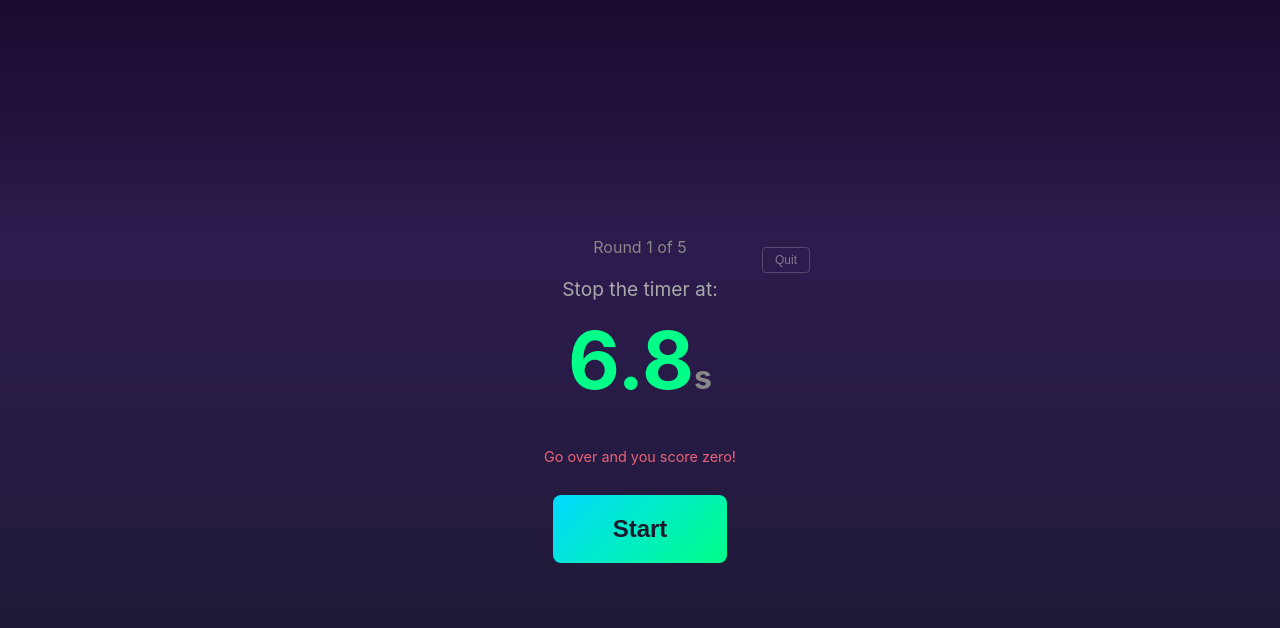
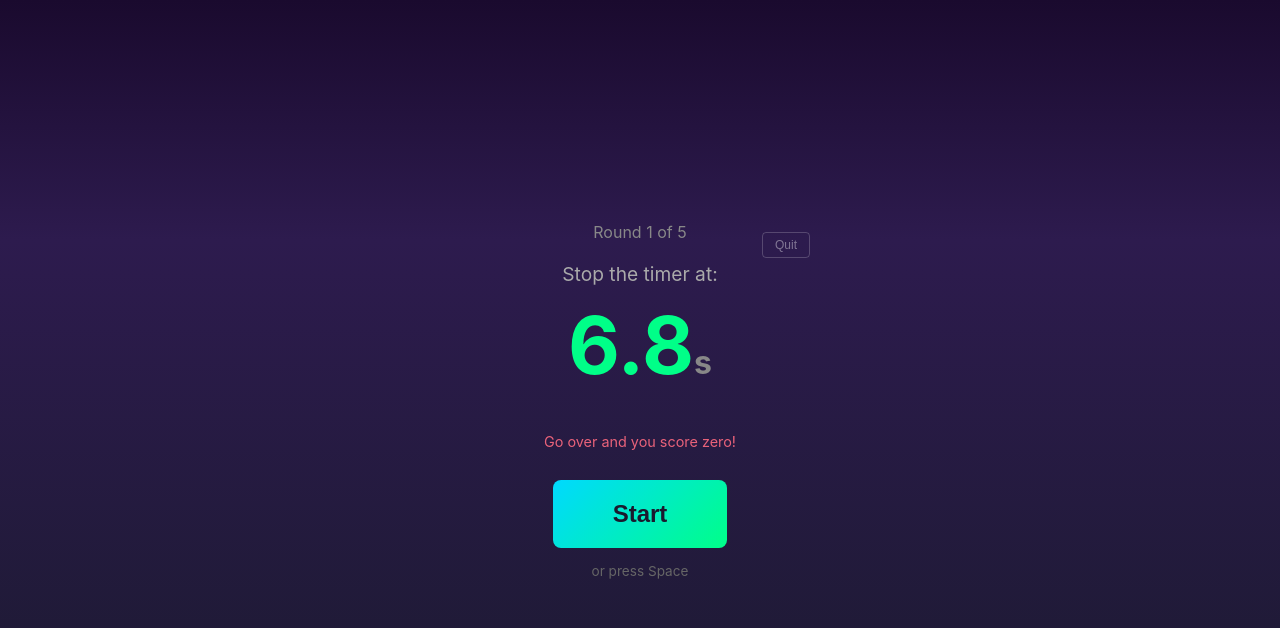
Before and after one commit to tkivela/blind-timer-game, a website with bundled scripts: page index.html in a window 1280 px wide. Both pictures are taken after a click on the button "Start Game". Built offline with nearby package versions, Linux system fonts and the light colour scheme.

Commit message:
Note about keyboard usage. Deployment to phase 6.

```diff
--- a/css/style.css
+++ b/css/style.css
@@ -284,6 +284,12 @@ h2 {
   font-size: 0.9rem;
   margin-bottom: 30px;
   opacity: 0.9;
+}
+
+.keyboard-hint {
+  color: #666;
+  font-size: 0.85rem;
+  margin-top: 15px;
 }
 
 .chaos-indicator {
--- a/index.html
+++ b/index.html
@@ -98,6 +98,7 @@
       <p class="target-time"><span id="target-time">5.0</span><span class="unit">s</span></p>
       <p class="warning-note">Go over and you score zero!</p>
       <button id="btn-start-timer" class="btn btn-primary btn-large">Start</button>
+      <p class="keyboard-hint">or press Space</p>
     </div>
 
     <!-- Timer Running Screen -->
```
Also changed, not shown: CLAUDE.md (+5 -2 lines).
